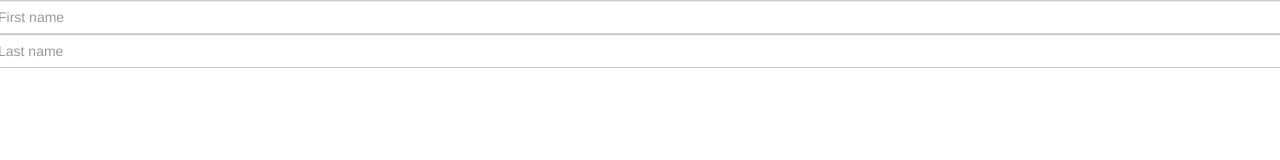
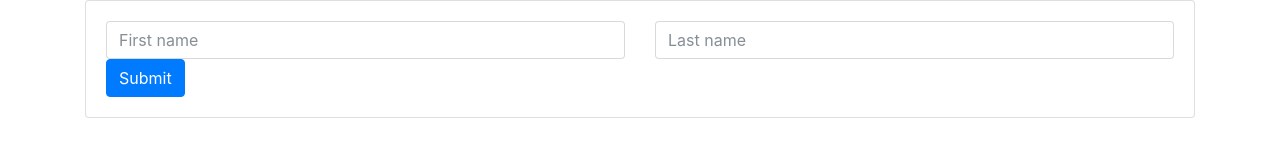
Before and after one commit to cworf/form-letter, a plain HTML site: page index.html in a window 1280 px wide. Drawn offline with nearby package versions, Linux system fonts and the light colour scheme.

Commit message:
Add jQuery remote, Bootstrap card, Bootstrap container

```diff
--- a/index.html
+++ b/index.html
@@ -2,22 +2,30 @@
 <html>
   <head>
     <meta charset="utf-8">
-    <link href="https://maxcdn.bootstrapcdn.com/bootstrap/3.3.7/css/bootstrap.min.css" rel="stylesheet" integrity="sha384-BVYiiSIFeK1dGmJRAkycuHAHRg32OmUcww7on3RYdg4Va+PmSTsz/K68vbdEjh4u" crossorigin="anonymous">
+    <link href="https://maxcdn.bootstrapcdn.com/bootstrap/4.0.0-beta/css/bootstrap.min.css" rel="stylesheet" integrity="sha384-/Y6pD6FV/Vv2HJnA6t+vslU6fwYXjCFtcEpHbNJ0lyAFsXTsjBbfaDjzALeQsN6M" crossorigin="anonymous">
     <link rel="stylesheet" href="css/styles.css">
     <title>Form Letter</title>
   </head>
   <body>
+    <div class="container">
+      <div class="card">
+        <div class="card-body">
           <form>
             <div class="row">
-        <div class="col">
+              <div class="col-md-6">
                 <input id="first-name" type="text" class="form-control" placeholder="First name">
               </div>
-        <div class="col">
+              <div class="col-md-6">
                 <input id="last-name" type="text" class="form-control" placeholder="Last name">
               </div>
             </div>
+            <button type="submit" class="btn btn-primary">Submit</button>
           </form>
-    <script src="https://maxcdn.bootstrapcdn.com/bootstrap/3.3.7/js/bootstrap.min.js" integrity="sha384-Tc5IQib027qvyjSMfHjOMaLkfuWVxZxUPnCJA7l2mCWNIpG9mGCD8wGNIcPD7Txa" crossorigin="anonymous"></script>
+        </div>
+      </div>
+    </div>
+    <script src="https://code.jquery.com/jquery-3.2.1.slim.min.js" integrity="sha256-k2WSCIexGzOj3Euiig+TlR8gA0EmPjuc79OEeY5L45g=" crossorigin="anonymous"></script>
+    <script src="https://maxcdn.bootstrapcdn.com/bootstrap/4.0.0-beta/js/bootstrap.min.js" integrity="sha384-h0AbiXch4ZDo7tp9hKZ4TsHbi047NrKGLO3SEJAg45jXxnGIfYzk4Si90RDIqNm1" crossorigin="anonymous"></script>
     <script scr="js/scripts.js"></script>
   </body>
 </html>
```
Lines whose indentation alone changed are shown as unchanged.
